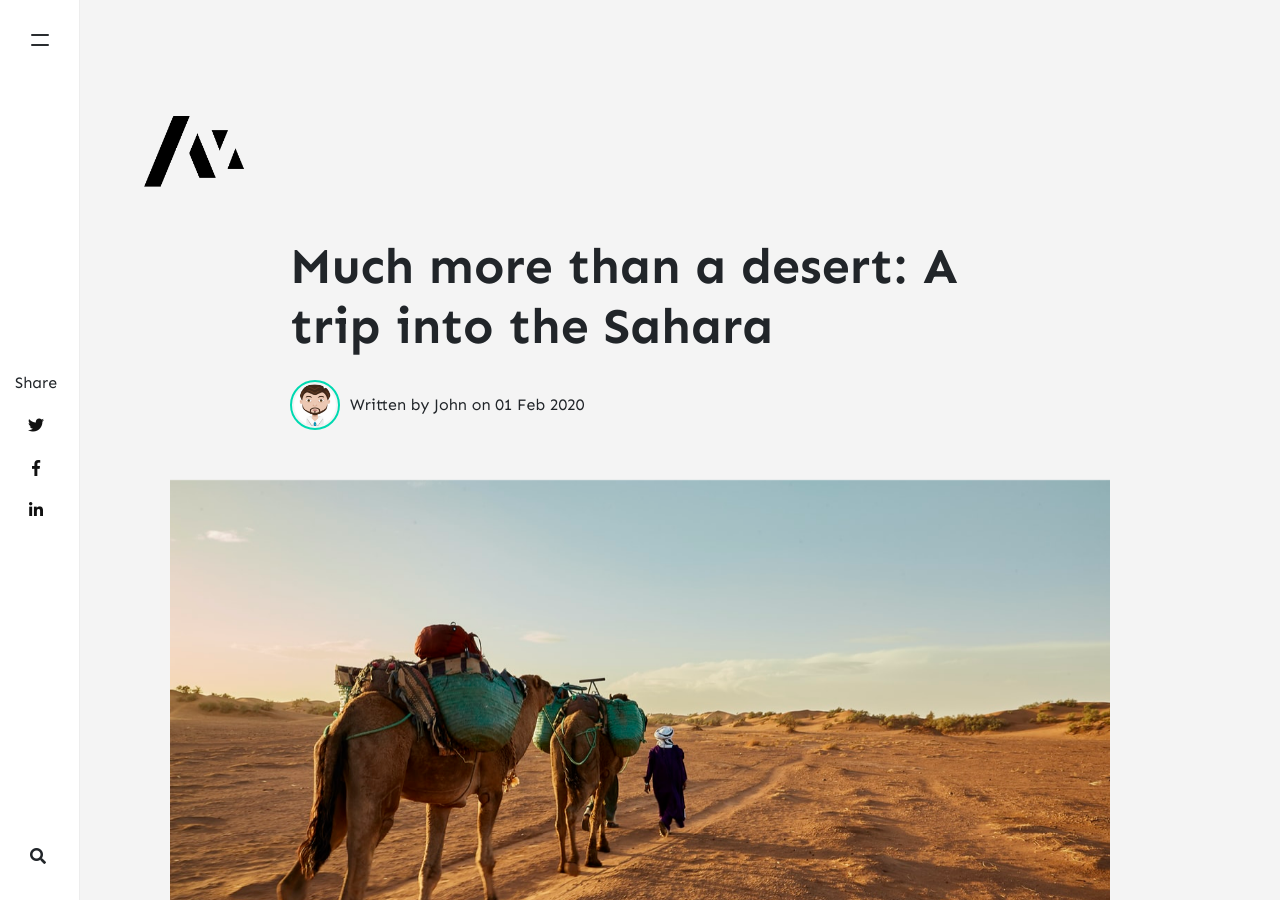
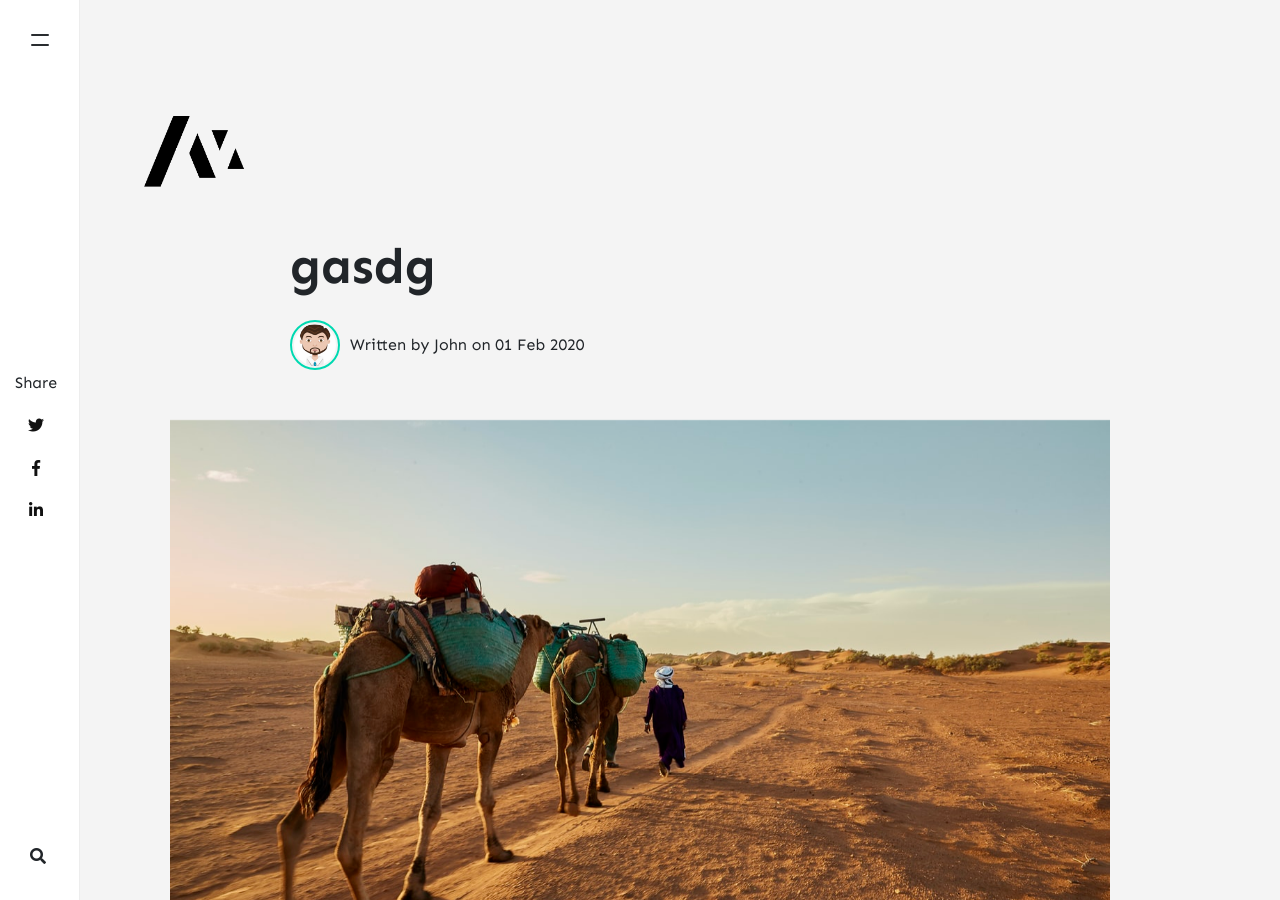
Before and after one commit to stackbit-projects/ikensho-handbook-0d05a, a Jekyll site: the page built from _posts/2020-02-1-much-more-than-a-desert-trip-to-sahara.md, in a window 1280 px wide and 900 px high. Built offline with Jekyll 4.4.1, drawn with Linux system fonts in a browser that asks for light colours; nearby versions of some CDN libraries; comment, search, counter and statistics services are not loaded.

Commit message:
2020-02-1-much-more-than-a-desert-trip-to-sahara.md: updated title

```diff
--- a/_posts/2020-02-1-much-more-than-a-desert-trip-to-sahara.md
+++ b/_posts/2020-02-1-much-more-than-a-desert-trip-to-sahara.md
@@ -1,6 +1,6 @@
 ---
 layout: post
-title: 'Much more than a desert: A trip into the Sahara'
+title: gasdg
 author: john
 categories:
   - Travel
```
